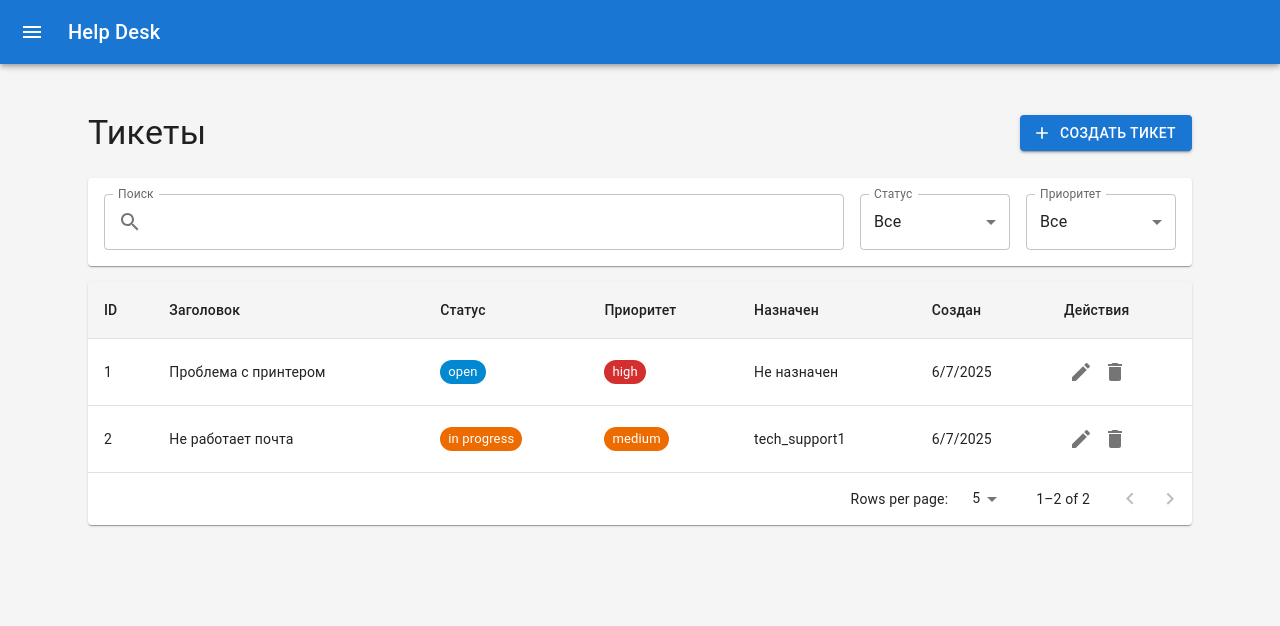
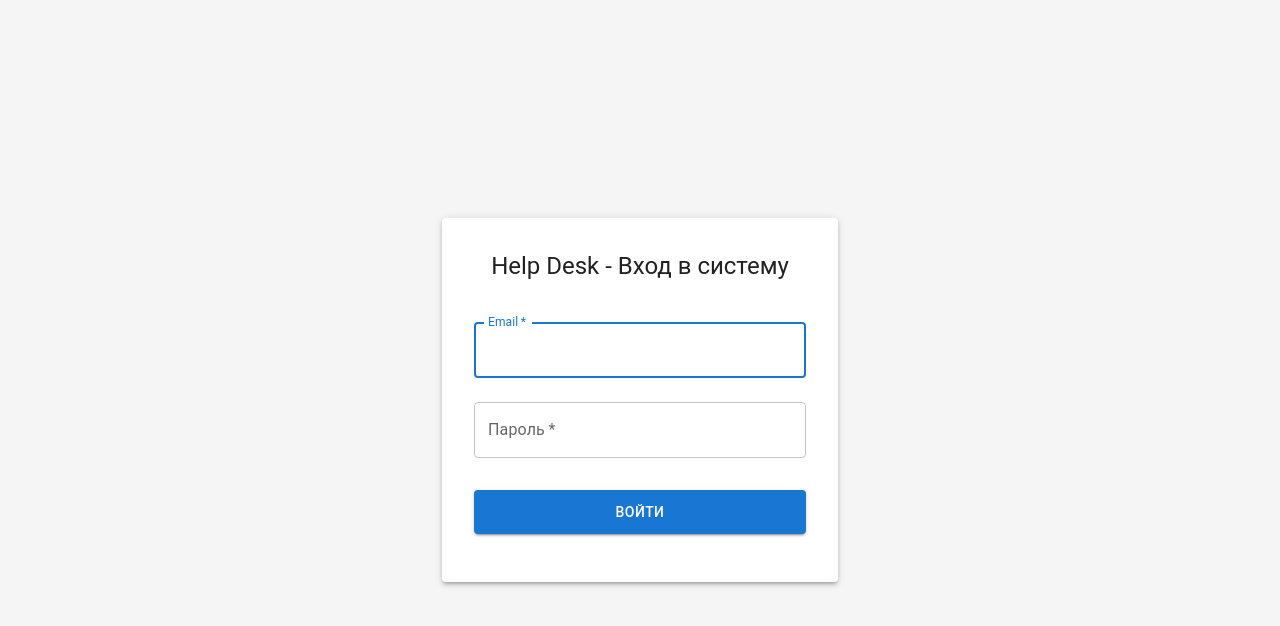
Before and after one commit to unxord/help-desk-app, a React (Vite) app: page / in a window 1280 px wide. Shown: the top 626 px of the page. Built offline with nearby package versions, Linux system fonts and the light colour scheme.

Commit message:
Добавлен контекст для управления состоянием, страница входа и обновлённый компонент приложения с поддержкой авторизации.

```diff
--- a/src/App.tsx
+++ b/src/App.tsx
@@ -1,14 +1,21 @@
-import { Box, Container, AppBar, Toolbar, Typography, IconButton, Drawer, List, ListItem, ListItemIcon, ListItemText } from '@mui/material';
-import { Menu as MenuIcon, Dashboard, Help, Settings } from '@mui/icons-material';
+import { Box, Container, AppBar, Toolbar, Typography, IconButton, Drawer, List, ListItem, ListItemIcon, ListItemText, Button } from '@mui/material';
+import { Menu as MenuIcon, Dashboard, Help, Settings, Logout as LogoutIcon } from '@mui/icons-material';
 import { useState } from 'react';
 import TicketsPage from './pages/TicketsPage';
+import LoginPage from './pages/LoginPage';
+import { AuthProvider, useAuth } from './contexts/AuthContext';
 
-function App() {
+function AppContent() {
   const [drawerOpen, setDrawerOpen] = useState(false);
+  const { isAuthenticated, user, logout, login, isLoading, error } = useAuth();
 
   const toggleDrawer = () => {
     setDrawerOpen(!drawerOpen);
   };
+
+  if (!isAuthenticated) {
+    return <LoginPage onLogin={login} isLoading={isLoading} error={error} />;
+  }
 
   return (
     <Box sx={{ display: 'flex' }}>
@@ -23,9 +30,21 @@ function App() {
           >
             <MenuIcon />
           </IconButton>
-          <Typography variant="h6" noWrap component="div">
+          <Typography variant="h6" noWrap component="div" sx={{ flexGrow: 1 }}>
             Help Desk
           </Typography>
+          <Box sx={{ display: 'flex', alignItems: 'center', gap: 2 }}>
+            <Typography variant="body1" noWrap>
+              {user?.name}
+            </Typography>
+            <Button
+              color="inherit"
+              onClick={logout}
+              startIcon={<LogoutIcon />}
+            >
+              Выйти
+            </Button>
+          </Box>
         </Toolbar>
       </AppBar>
 
@@ -85,4 +104,10 @@ function App() {
   );
 }
 
-export default App;
+export default function App() {
+  return (
+    <AuthProvider>
+      <AppContent />
+    </AuthProvider>
+  );
+}
--- /dev/null
+++ b/src/contexts/AuthContext.tsx
@@ -0,0 +1,90 @@
+import { createContext, useContext, useState, useCallback } from 'react';
+import type { ReactNode } from 'react';
+import type { User, LoginCredentials, AuthState } from '../types/auth';
+
+interface AuthContextType extends AuthState {
+  login: (credentials: LoginCredentials) => Promise<void>;
+  logout: () => void;
+}
+
+const AuthContext = createContext<AuthContextType | null>(null);
+
+const mockUsers = [
+  {
+    id: '1',
+    email: 'admin@example.com',
+    password: 'admin123',
+    name: 'Администратор',
+    role: 'admin'
+  },
+  {
+    id: '2',
+    email: 'support@example.com',
+    password: 'support123',
+    name: 'Специалист поддержки',
+    role: 'support'
+  }
+];
+
+export function AuthProvider({ children }: { children: ReactNode }) {
+  const [state, setState] = useState<AuthState>({
+    user: null,
+    isAuthenticated: false,
+    isLoading: false,
+    error: null
+  });
+
+  const login = useCallback(async (credentials: LoginCredentials) => {
+    setState(prev => ({ ...prev, isLoading: true, error: null }));
+
+    try {
+      await new Promise(resolve => setTimeout(resolve, 1000));
+
+      const user = mockUsers.find(u => u.email === credentials.email);
+
+      if (!user || user.password !== credentials.password) {
+        throw new Error('Неверный email или пароль');
+      }
+
+      const { password, ...userWithoutPassword } = user;
+
+      setState({
+        user: userWithoutPassword as User,
+        isAuthenticated: true,
+        isLoading: false,
+        error: null
+      });
+    } catch (error) {
+      setState(prev => ({
+        ...prev,
+        user: null,
+        isAuthenticated: false,
+        isLoading: false,
+        error: error instanceof Error ? error.message : 'Произошла ошибка при входе'
+      }));
+    }
+  }, []);
+
+  const logout = useCallback(() => {
+    setState({
+      user: null,
+      isAuthenticated: false,
+      isLoading: false,
+      error: null
+    });
+  }, []);
+
+  return (
+    <AuthContext.Provider value={{ ...state, login, logout }}>
+      {children}
+    </AuthContext.Provider>
+  );
+}
+
+export function useAuth() {
+  const context = useContext(AuthContext);
+  if (!context) {
+    throw new Error('useAuth должен использоваться внутри AuthProvider');
+  }
+  return context;
+}
--- /dev/null
+++ b/src/pages/LoginPage.tsx
@@ -0,0 +1,116 @@
+import { useState } from 'react';
+import {
+  Container,
+  Paper,
+  Box,
+  Typography,
+  TextField,
+  Button,
+  Alert,
+  CircularProgress
+} from '@mui/material';
+import type { LoginCredentials } from '../types/auth';
+
+interface LoginPageProps {
+  onLogin: (credentials: LoginCredentials) => Promise<void>;
+  isLoading?: boolean;
+  error?: string | null;
+}
+
+export default function LoginPage({ onLogin, isLoading = false, error = null }: LoginPageProps) {
+  const [credentials, setCredentials] = useState<LoginCredentials>({
+    email: '',
+    password: ''
+  });
+
+  const handleSubmit = async (event: React.FormEvent) => {
+    event.preventDefault();
+    await onLogin(credentials);
+  };
+
+  const handleChange = (field: keyof LoginCredentials) => (
+    event: React.ChangeEvent<HTMLInputElement>
+  ) => {
+    setCredentials({
+      ...credentials,
+      [field]: event.target.value
+    });
+  };
+
+  return (
+    <Container component="main" maxWidth="xs">
+      <Box
+        sx={{
+          minHeight: '100vh',
+          display: 'flex',
+          flexDirection: 'column',
+          alignItems: 'center',
+          justifyContent: 'center',
+        }}
+      >
+        <Paper
+          elevation={3}
+          sx={{
+            p: 4,
+            display: 'flex',
+            flexDirection: 'column',
+            alignItems: 'center',
+            width: '100%',
+          }}
+        >
+          <Typography component="h1" variant="h5" sx={{ mb: 3 }}>
+            Help Desk - Вход в систему
+          </Typography>
+
+          {error && (
+            <Alert severity="error" sx={{ width: '100%', mb: 2 }}>
+              {error}
+            </Alert>
+          )}
+
+          <Box component="form" onSubmit={handleSubmit} sx={{ width: '100%' }}>
+            <TextField
+              margin="normal"
+              required
+              fullWidth
+              id="email"
+              label="Email"
+              name="email"
+              autoComplete="email"
+              autoFocus
+              value={credentials.email}
+              onChange={handleChange('email')}
+              disabled={isLoading}
+            />
+            <TextField
+              margin="normal"
+              required
+              fullWidth
+              name="password"
+              label="Пароль"
+              type="password"
+              id="password"
+              autoComplete="current-password"
+              value={credentials.password}
+              onChange={handleChange('password')}
+              disabled={isLoading}
+            />
+            <Button
+              type="submit"
+              fullWidth
+              variant="contained"
+              sx={{ mt: 3, mb: 2, height: 44 }}
+              disabled={isLoading}
+            >
+              {isLoading ? (
+                <CircularProgress size={24} color="inherit" />
+              ) : (
+                'Войти'
+              )}
+            </Button>
+          </Box>
+        </Paper>
+      </Box>
+    </Container>
+  );
+}
--- /dev/null
+++ b/src/types/auth.ts
@@ -0,0 +1,18 @@
+export interface User {
+  id: string;
+  email: string;
+  name: string;
+  role: 'admin' | 'support' | 'user';
+}
+
+export interface LoginCredentials {
+  email: string;
+  password: string;
+}
+
+export interface AuthState {
+  user: User | null;
+  isAuthenticated: boolean;
+  isLoading: boolean;
+  error: string | null;
+}
```
